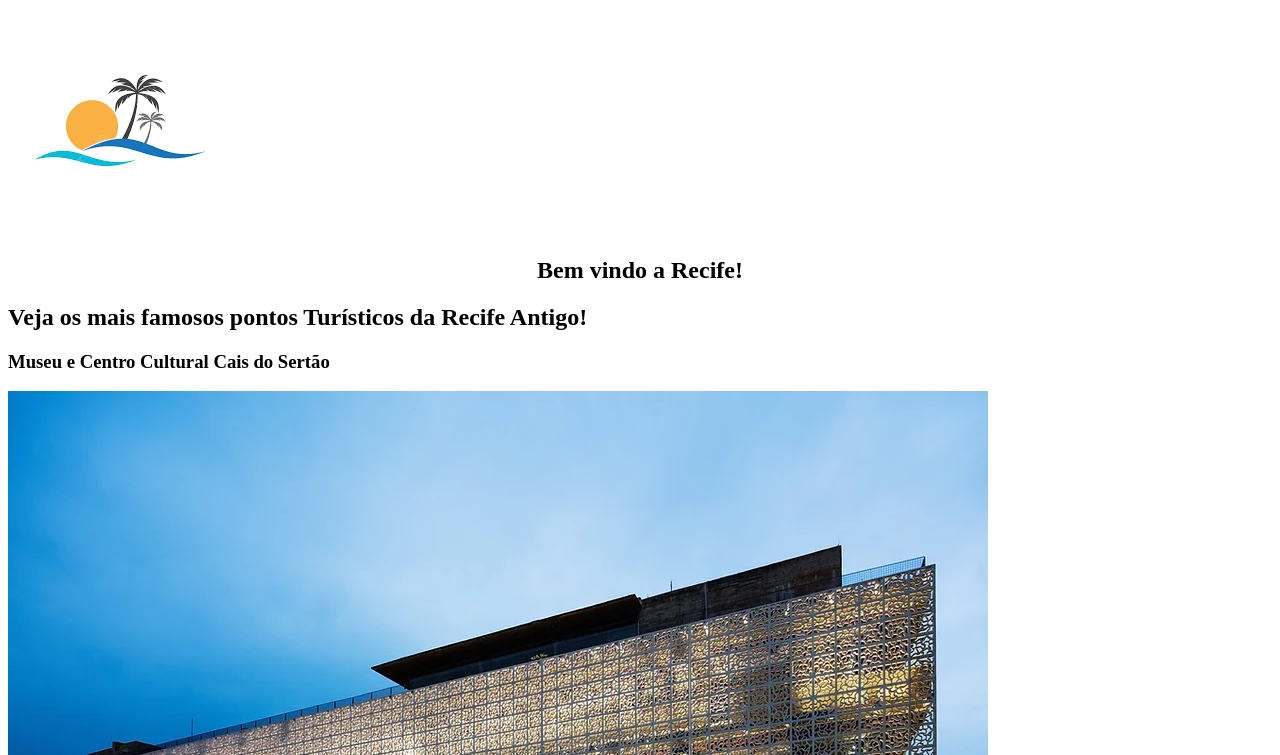
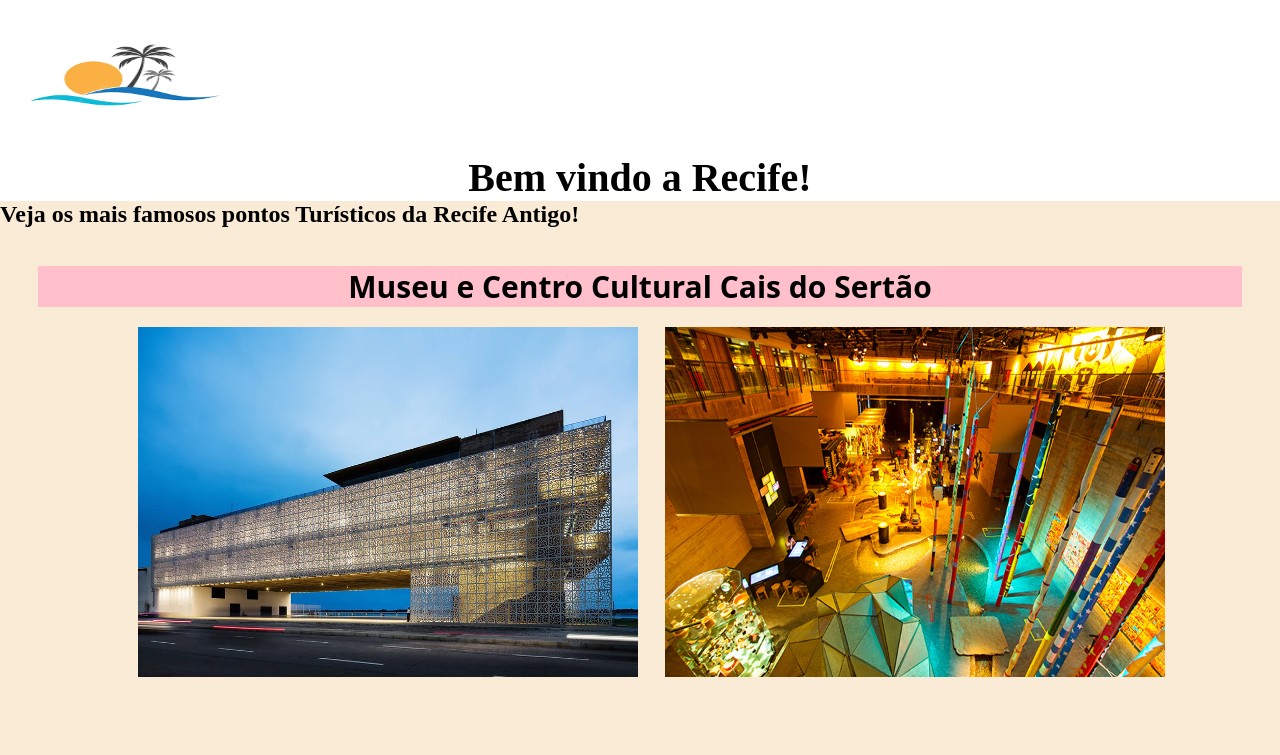
Before and after one commit to CiceroMarques/Desenvolvimento-Proz, a plain HTML site: page PaginaPorCompleto/pagina2.html in a window 1280 px wide. Shown: the top 755 px of the page. Drawn offline with Linux system fonts and the light colour scheme.

Commit message:
Add files via upload

```diff
--- a/PaginaPorCompleto/pagina2.html
+++ b/PaginaPorCompleto/pagina2.html
@@ -4,16 +4,17 @@
     <meta charset="UTF-8">
     <meta name="viewport" content="width=device-width, initial-scale=1.0">
     <title>Document</title>
+    <link rel="stylesheet" href="style.css"/>
 </head>
 <body>
     <header>
-        <nav>
+        <nav id="Header">
         <img src="img/Logo.png" alt="Logo Página" >
-        <center>
+            <center>
             <h1>
                 Bem vindo a Recife!
             </h1>
-        </center>
+            </center>
         </nav>
     </header>
 
@@ -22,23 +23,29 @@
         <h2>Veja os mais famosos pontos Turísticos da Recife Antigo!</h2>
 
         <sections id="PontosTuristicos2">
-            <div>
+            <div class="Pontos">
+                <center>
                 <h3>Museu e Centro Cultural Cais do Sertão</h3>
                 <img src="img/museu1.png" alt="Museu e Centro Cultural">
                 <img src="img/Museu2.png" alt="Museu e Centro Cultural">
+                </center>
 
             </div>
 
-            <div>
+            <div class="Pontos">
+                <center>
                 <h3>Recife Antiga</h3>
                 <img src="img/recife.png" alt="Recife Antiga">
                 <img src="img/recife1.png" alt="Recife Antiga">
+                </center>
             </div>
 
-            <div>
+            <div class="Pontos">
+                <center>
                 <h3>Igreja Madre de Deus</h3>
                 <img src="img/igreja1.png" alt="Basílica">
-                <img src="img/igreja2.png" height="500" width="1192" alt="Basílica">
+                <img src="img/igreja2.png" alt="Basílica">
+                </center>
             </div>
 
         </sections>
--- a/PaginaPorCompleto/style.css
+++ b/PaginaPorCompleto/style.css
@@ -0,0 +1,37 @@
+* {
+    margin: 0;
+    padding: 0;
+    box-sizing: border-box;
+}
+
+main {
+    background-color: antiquewhite;
+}
+
+#PontosTuristicos2 img{
+    margin-left: 23px;
+    height: 350px;
+    width: 500px;
+}
+
+.Pontos{
+    padding: 3%;
+}
+.Pontos h3 {
+    font-size: 30px;
+    font-family: system-ui;
+    background-color: pink;
+    margin-bottom: 20px;
+}
+
+header img{
+    height: 150px;
+    width: 250px;
+}
+header h1 {
+    font-size: 40px;
+}
+
+#Header{
+    display: inline;
+}
```
Also changed, not shown: PaginaPorCompleto/index.html (+2 -1 lines).
